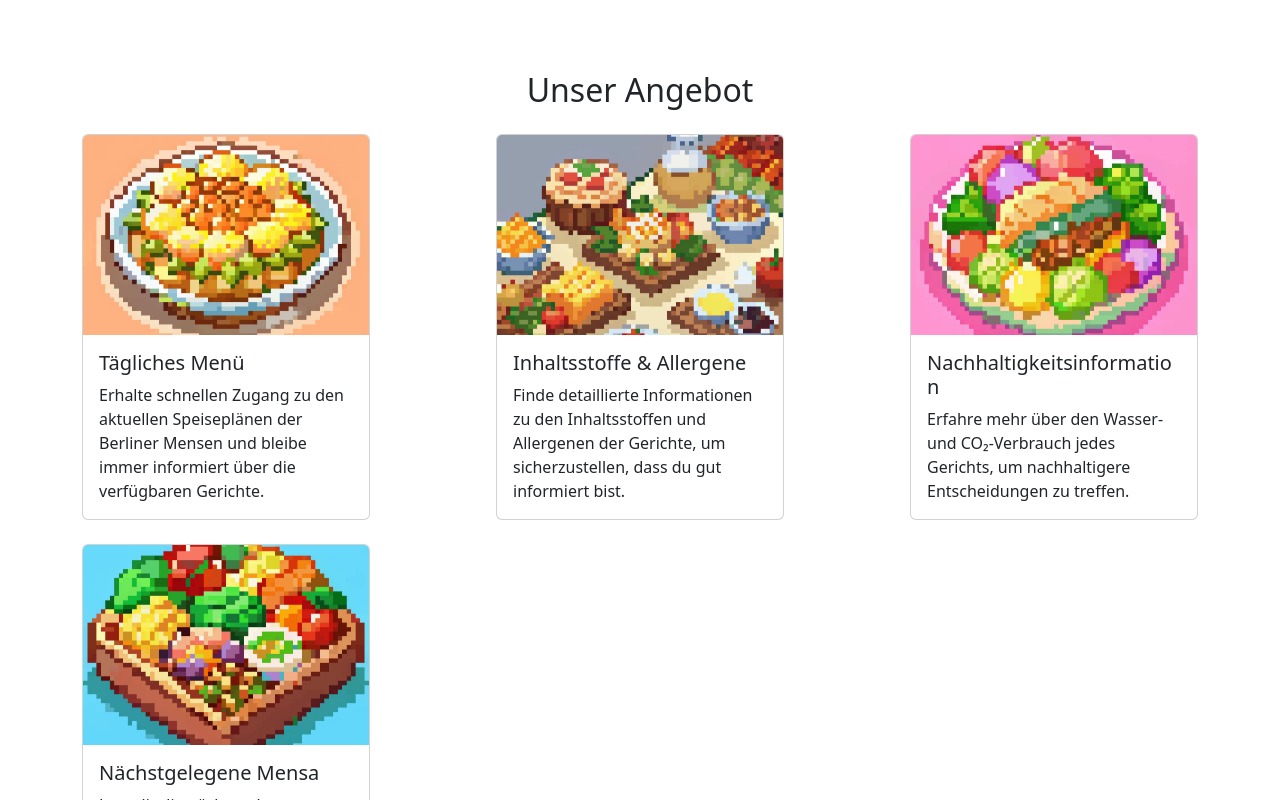
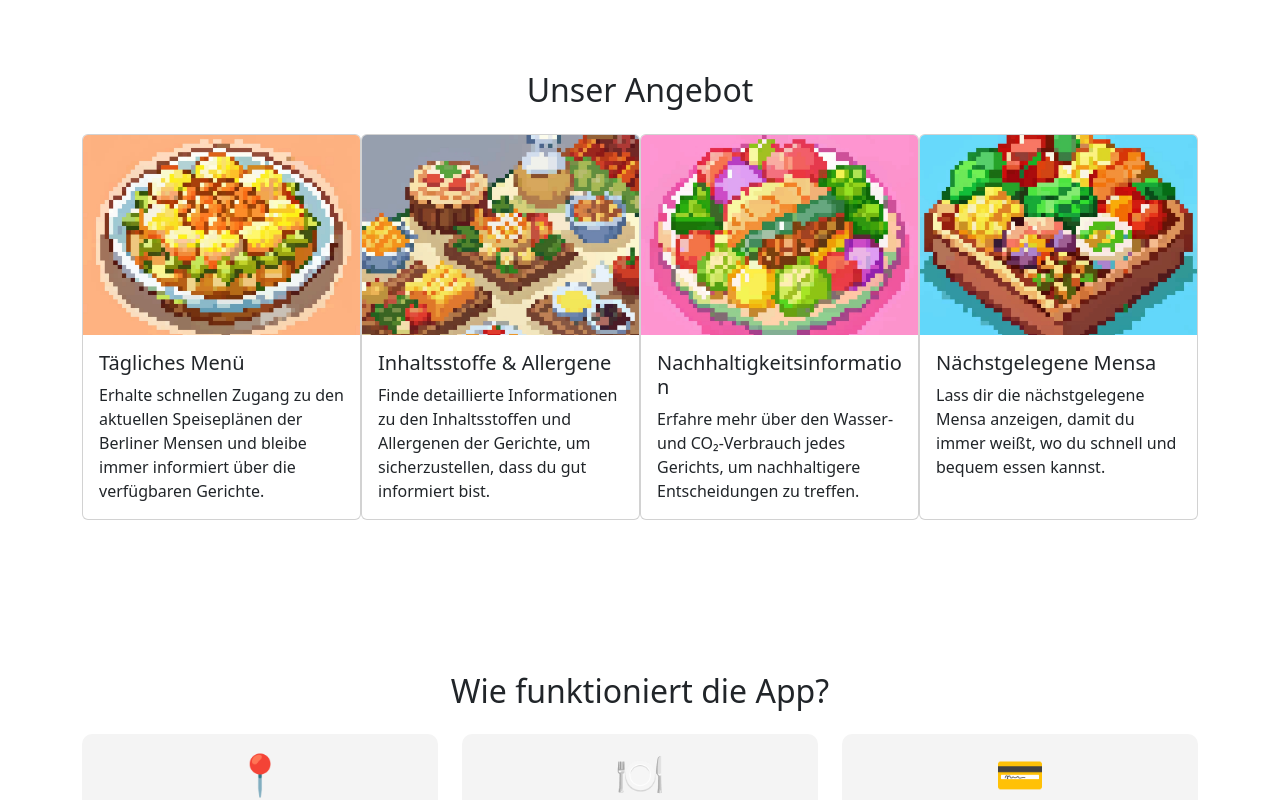
Before and after one commit to HTW-PMA/mensa-app-sose24-gruppe-7, a Vue app: page / in a window 1280 px wide. Shown: the part 540-1340 px from the top of the page. Built offline with nearby package versions, Linux system fonts and the light colour scheme.

Commit message:
fixed offer flexbox

```diff
--- a/src/pages/Home.vue
+++ b/src/pages/Home.vue
@@ -257,8 +257,39 @@ export default {
 }
 
 /* Offers Section */
+/* Offers Section */
 .offers-section {
   padding: 40px 0;
+}
+
+/* Stellt sicher, dass die Karten flexibel in der Breite sind und bei kleineren Bildschirmen auf volle Breite skalieren */
+.offers-section .card {
+  flex: 1 1 100%; /* Standardmäßig volle Breite */
+  margin-bottom: 20px;
+}
+
+@media (min-width: 576px) {
+  .offers-section .card {
+    flex: 1 1 calc(50% - 20px); /* Bei kleinen Bildschirmen, zwei Karten nebeneinander */
+  }
+}
+
+@media (min-width: 768px) {
+  .offers-section .card {
+    flex: 1 1 calc(33.333% - 20px); /* Bei mittleren Bildschirmen, drei Karten nebeneinander */
+  }
+}
+
+@media (min-width: 992px) {
+  .offers-section .card {
+    flex: 1 1 calc(25% - 20px); /* Bei großen Bildschirmen, vier Karten nebeneinander */
+  }
+}
+
+.offers-section .d-flex {
+  display: flex;
+  justify-content: center;
+  flex-wrap: wrap; /* Stellt sicher, dass die Karten auf mobilen Geräten umgebrochen werden */
 }
 
 .card-img-top {
```
